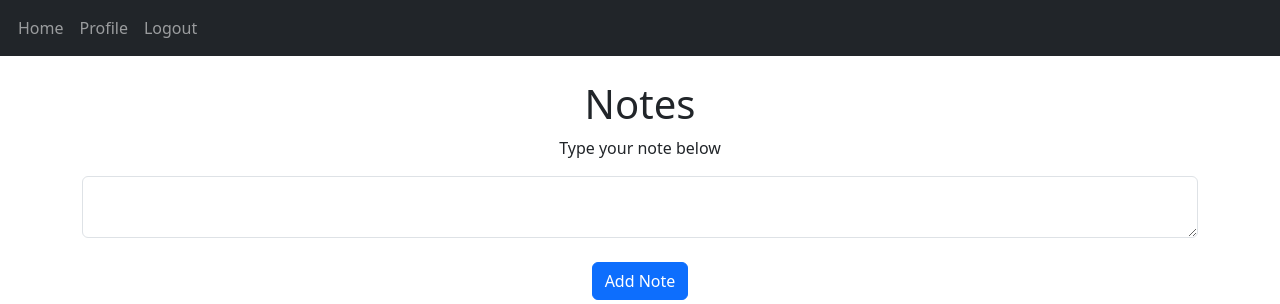
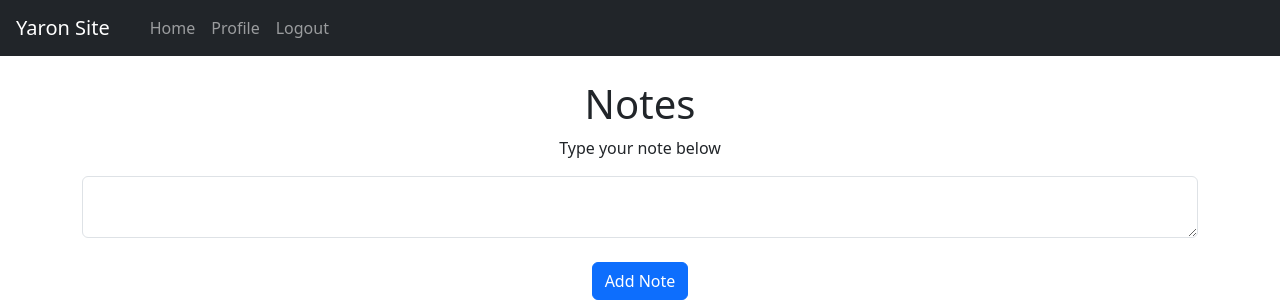
Before and after one commit to YaronL16/FlaskApp, a Flask app: page / in a window 1280 px wide. Shown: the top 304 px of the page. Run offline with Flask 3, Linux system fonts and the light colour scheme; the visitor is signed in with stand-in values (Sample User, id 1); data that the repository does not hold is empty; some libraries are stand-ins or nearby versions.

Commit message:
fixed navbar

```diff
--- a/website/templates/base.html
+++ b/website/templates/base.html
@@ -1,5 +1,6 @@
 <!DOCTYPE html>
 <html>
+
 <head>
   <meta charset="utf-8" />
   <meta name="viewport" content="width=device-width, initial-scale=1" />
@@ -14,18 +15,15 @@
 
 <body>
   <nav class="navbar navbar-expand-lg navbar-dark bg-dark">
-      <button
-        class="navbar-toggler"
-        type="button"
-        data-toggle="collapse"
-        data-target="#navbar"
-      >
+    <a class="navbar-brand ms-3" href="#">Yaron Site</a>
+    <button class="navbar-toggler" type="button" data-bs-toggle="collapse" data-bs-target="#navbarSupportedContent"
+      aria-controls="navbarSupportedContent" aria-expanded="false" aria-label="Toggle navigation">
       <span class="navbar-toggler-icon"></span>
     </button>
-      <div class="collapse navbar-collapse" id="navbar">
-        <div class="navbar-nav">
+    <div class="collapse navbar-collapse" id="navbarSupportedContent">
+      <div class="navbar-nav me-auto ms-3">
         {% if user.is_authenticated %}
-          <a class="nav-item nav-link" id="home" href="/" style="margin-left: 10px;">Home</a>
+        <a class="nav-item nav-link" id="home" href="/">Home</a>
         <a class="nav-item nav-link" id="profile" href="/profile">Profile</a>
         <a class="nav-item nav-link" id="logout" href="/logout">Logout</a>
         {% else %}
@@ -64,11 +62,9 @@
   <script src="{{ url_for('static', filename='js/jquery.slim.min.js') }}"></script>
   <script src="{{ url_for('static', filename='js/popper.min.js') }}"></script>
   <script src="{{ url_for('static', filename='js/bootstrap.min.js') }}"></script>
-    <script
-      type="text/javascript"
-      src="{{ url_for('static', filename='js/index.js') }}"
-    ></script>
+  <script type="text/javascript" src="{{ url_for('static', filename='js/index.js') }}"></script>
   <script src="{{ url_for('static', filename='js/fontawesme.js') }}"></script>
 
 </body>
+
 </html>
```
Lines whose indentation alone changed are shown as unchanged.
